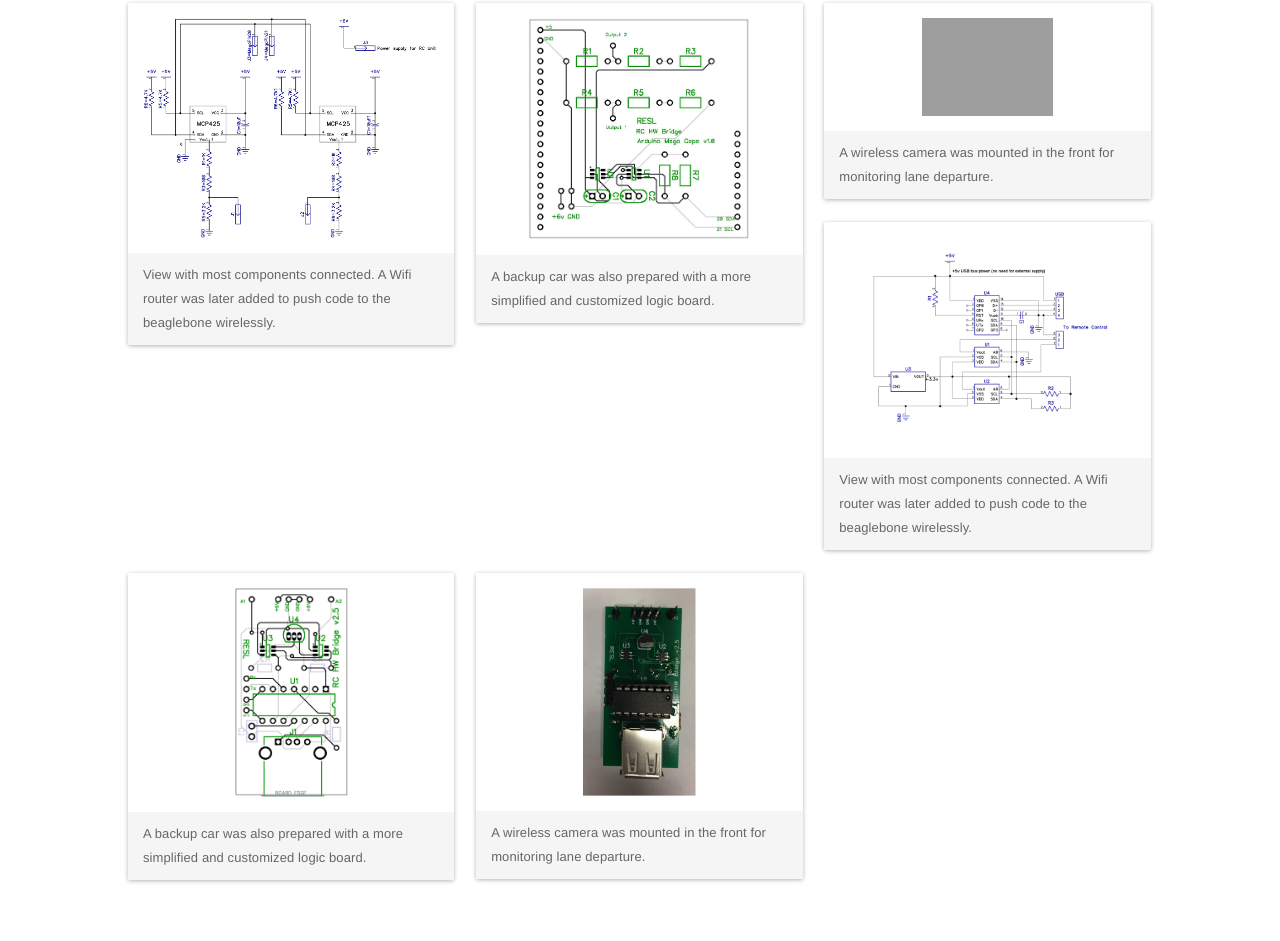
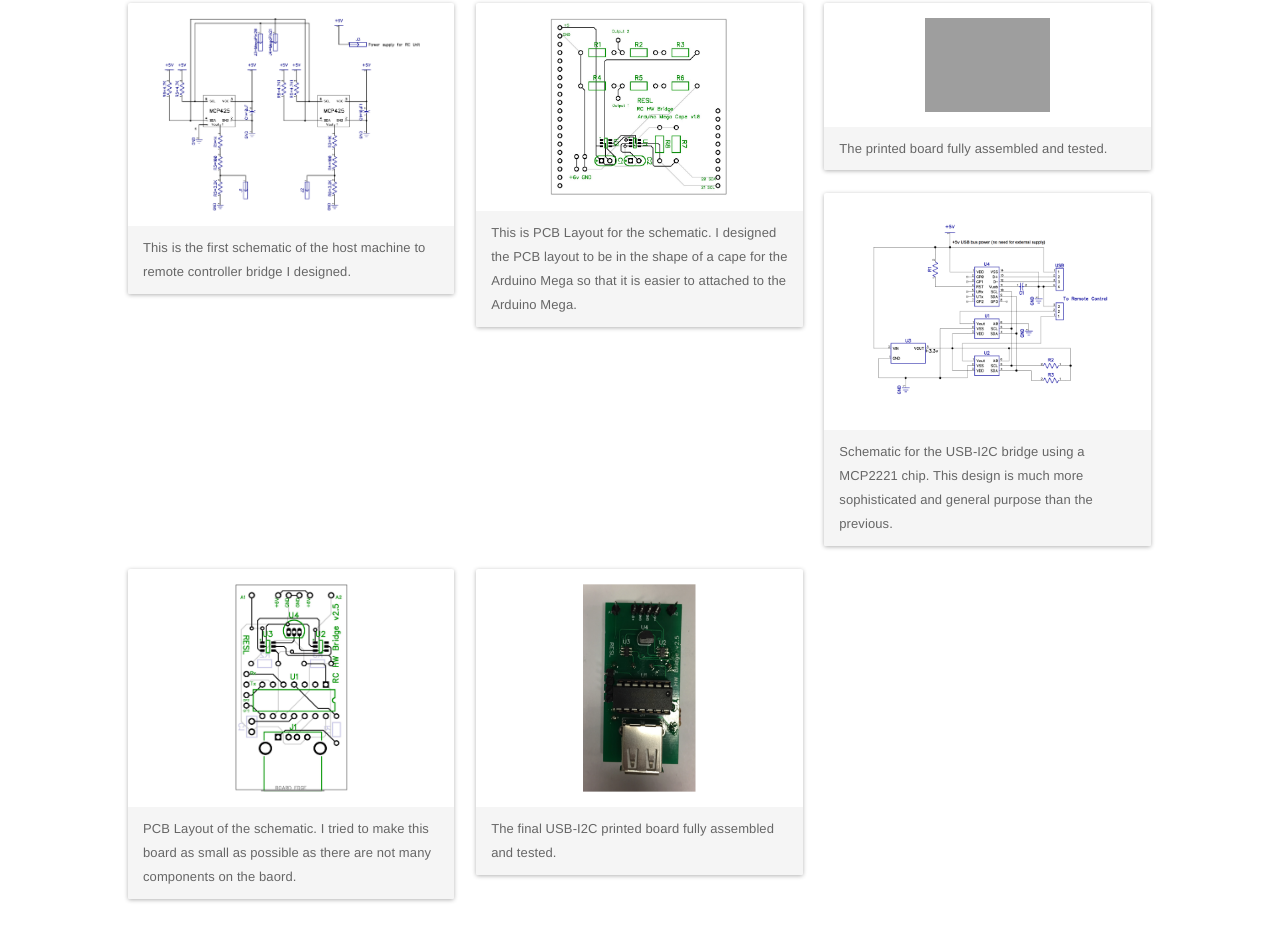
Before and after one commit to Shafkat/shafkat.github.com, a plain HTML site: page research/index.html in a window 1280 px wide. Shown: the part 6775-7716 px from the top of the page. Drawn offline with nearby package versions, Linux system fonts and the light colour scheme; grey boxes are pictures that could not be loaded.

Commit message:
Added proper captions to hardware design images.

```diff
--- a/research/index.html
+++ b/research/index.html
@@ -274,22 +274,21 @@
 		<center><h3>Hardware Designs</h3><br /></center>
 		<div class="panel panel-default">
 		  <div class="panel-body">
-		    <a href="../assets/images/RC_HW_Bridge_V1_schematic.jpg"><img src="../assets/images/RC_HW_Bridge_V1_schematic.jpg"/></a>
+		    <a href="../assets/images/RC_HW_Bridge_V1_schematic.jpg"><center><img src="../assets/images/RC_HW_Bridge_V1_schematic.jpg"  style="width: 87%"/></center></a>
 		  </div>
-		  <div class="panel-footer">View with most components connected. A Wifi router was later added to push code to
-		  the beaglebone wirelessly.</div>
+		  <div class="panel-footer">This is the first schematic of the host machine to remote controller bridge I designed.</div>
 		</div>
 		<div class="panel panel-default">
 		  <div class="panel-body">
-		    <a href="../assets/images/RC_HW_Bridge_V1_combined.jpg"><center><img src="../assets/images/RC_HW_Bridge_V1_combined.jpg" style="width: 75%"/></center></a>
+		    <a href="../assets/images/RC_HW_Bridge_V1_combined.jpg"><center><img src="../assets/images/RC_HW_Bridge_V1_combined.jpg" style="width: 60%"/></center></a>
 		  </div>
-		  <div class="panel-footer">A backup car was also prepared with a more simplified and customized logic board.</div>
+		  <div class="panel-footer">This is PCB Layout for the schematic. I designed the PCB layout to be in the shape of a cape for the Arduino Mega so that it is easier to attached to the Arduino Mega.</div>
 		</div>
 		<div class="panel panel-default" style="margin-right: 0%;">
 		  <div class="panel-body">
-		    <a href="../assets/images/IMG_1665.JPG"><center><img src="../assets/images/Bridge_v1_pcb.png" style="width: 44%"/></center></a>
+		    <a href="../assets/images/IMG_1665.JPG"><center><img src="../assets/images/Bridge_v1_pcb.png" style="width: 42%"/></center></a>
 		  </div>
-		  <div class="panel-footer">A wireless camera was mounted in the front for monitoring lane departure.</div>
+		  <div class="panel-footer">The printed board fully assembled and tested.</div>
 		</div>
 
 
@@ -297,20 +296,19 @@
 			<div class="panel-body" >
 				<a href="../assets/images/USB_I2C_Bridge_schematic.png"><img src="../assets/images/USB_I2C_Bridge_schematic.png"/></a>
 			</div>
-			<div class="panel-footer">View with most components connected. A Wifi router was later added to push code to
-			the beaglebone wirelessly.</div>
+			<div class="panel-footer">Schematic for the USB-I2C bridge using a MCP2221 chip. This design is much more sophisticated and general purpose than the previous.</div>
 		</div>
 		<div class="panel panel-default">
 		  <div class="panel-body">
 		    <a href="../assets/images/RC_HW_Bridge_V2_5_combined.jpg"><center><img src="../assets/images/RC_HW_Bridge_V2_5_combined.jpg" style="width: 38%"/></center></a>
 		  </div>
-		  <div class="panel-footer">A backup car was also prepared with a more simplified and customized logic board.</div>
+		  <div class="panel-footer">PCB Layout of the schematic. I tried to make this board as small as possible as there are not many components on the baord.</div>
 		</div>
 		<div class="panel panel-default" style="margin-right: 0%;">
 		  <div class="panel-body">
 		    <a href="../assets/images/FullSizeRender-1.jpg"><center><img src="../assets/images/FullSizeRender-1.png" style="width: 38%"/></center></a>
 		  </div>
-		  <div class="panel-footer">A wireless camera was mounted in the front for monitoring lane departure.</div>
+		  <div class="panel-footer">The final USB-I2C printed board fully assembled and tested.</div>
 		</div>
 
 	</div>
```
Also changed, not shown: 1 other file.
